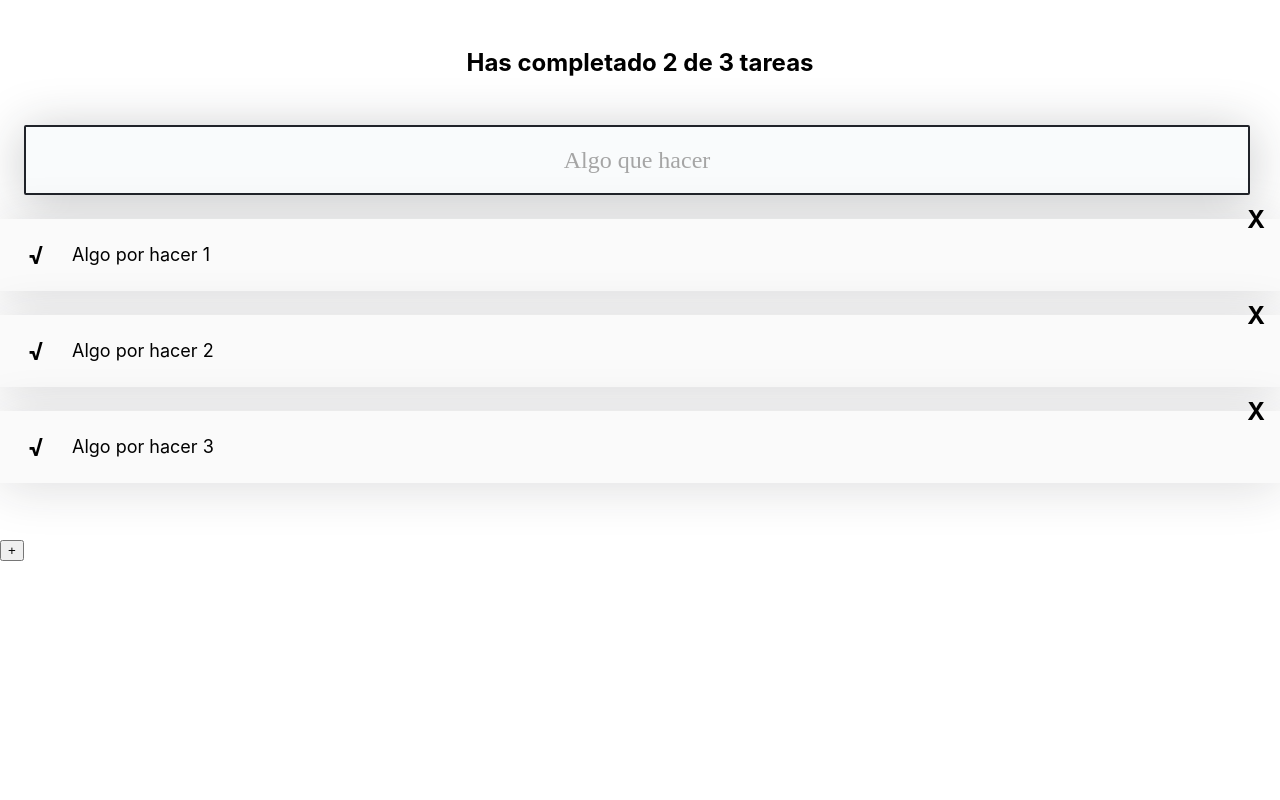
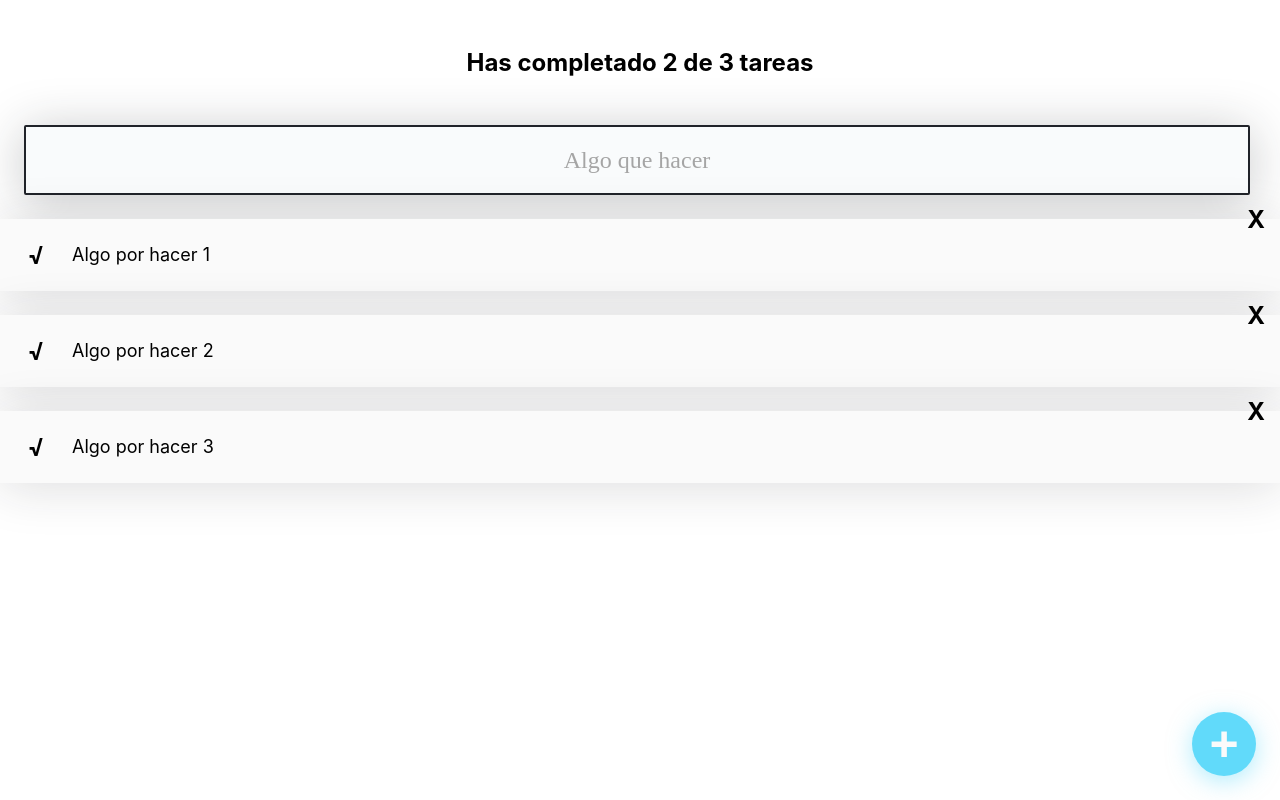
Before and after one commit to soyjherom/portafolio-progra-iv, a React (Create React App) app in the folder SEMANA6/todo_list/: page / in a window 1280 px wide. Built offline with nearby package versions, Linux system fonts and the light colour scheme.

Commit message:
[SEMANA 6] Agregando estilos al boton

```diff
--- /dev/null
+++ b/SEMANA6/todo_list/src/CreateTodoButton.css
@@ -0,0 +1,25 @@
+.CreateTodoButton {
+    background-color: #61DAFA;
+    box-shadow: 0px 5px 25px rgba(97, 218, 250, 0.5);
+    border: none;
+    border-radius: 50%;
+    cursor: pointer;
+    font-size: 50px;
+    position: fixed;
+    bottom: 24px;
+    right: 24px;
+    font-weight: bold;
+    color: #FAFAFA;
+    display: flex;
+    justify-content: center;
+    align-items: center;
+    height: 64px;
+    width: 64px;
+
+    transform: rotate(0);
+    transition: .3s ease;
+  }
+
+  .CreateTodoButton:hover {
+    transform: rotate(224deg);
+  }
--- a/SEMANA6/todo_list/src/CreateTodoButton.js
+++ b/SEMANA6/todo_list/src/CreateTodoButton.js
@@ -1,7 +1,8 @@
 import React from 'react';
+import './CreateTodoButton.css'
 function CreateTodoButton(){
     return(
-        <button>+</button>
+        <button className="CreateTodoButton">+</button>
     );
 }
 export {CreateTodoButton};
```
